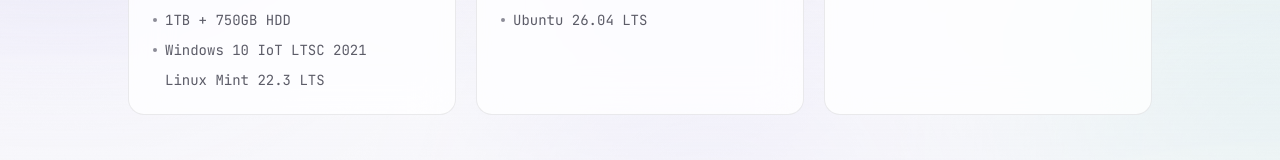
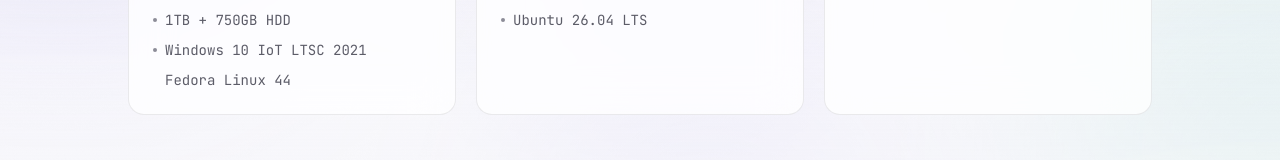
Before and after one commit to nbminh3908/nbminh3908.github.io, a React (Vite) app: page /#/devices in a window 1280 px wide. Shown: the part 427-587 px from the top of the page. Built offline with nearby package versions, Linux system fonts and the light colour scheme; no server answers.

Commit message:
Update Devices.jsx

```diff
--- a/src/pages/Devices.jsx
+++ b/src/pages/Devices.jsx
@@ -19,7 +19,7 @@
     ],
     os: [
       "Windows 10 IoT LTSC 2021",
-      "Linux Mint 22.3 LTS",
+      "Fedora Linux 44",
     ],
   },
   {
```
